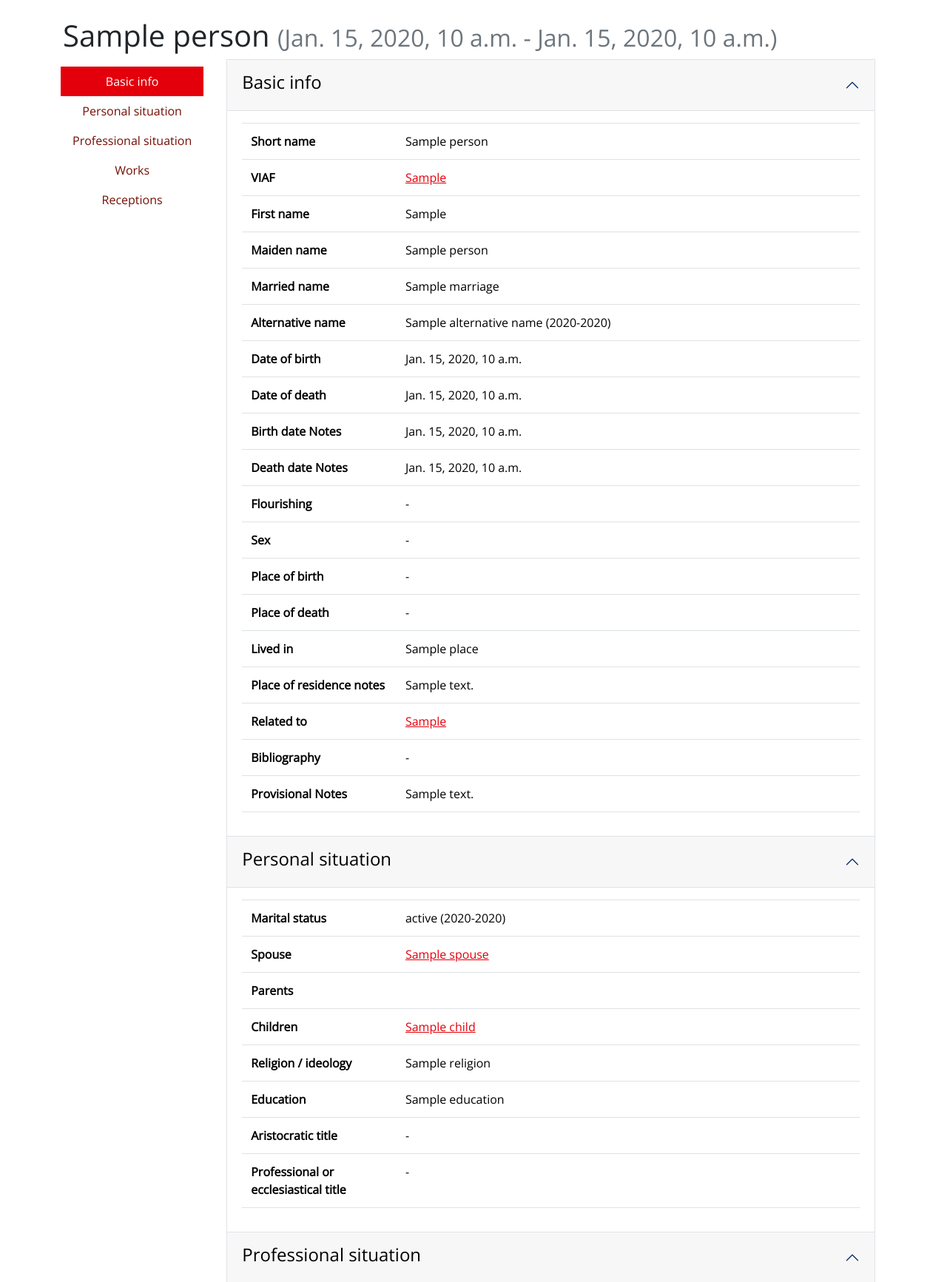
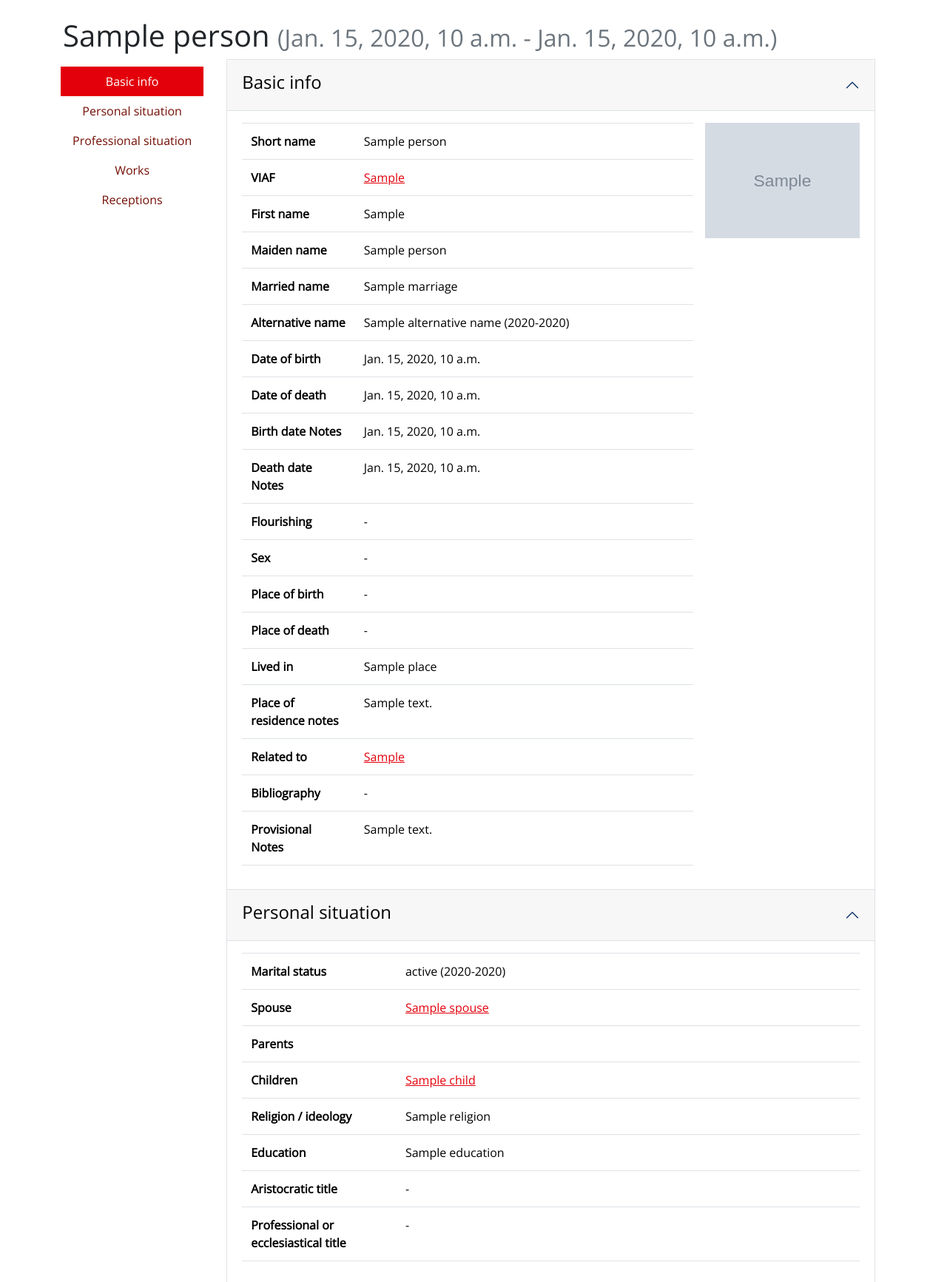
Before and after one commit to tsg-humlab/shewrote, a Django app: template shewrote/templates/shewrote/person.html in a window 1280 px wide. Shown: the part 66-1799 px from the top of the page at 74% size. Run offline with Django 4.2, Linux system fonts and the light colour scheme; the template is opened without the code that fills it: most values are stand-ins (such as "Sample title", 1, 10 or a date in 2020); grey boxes marked "Sample" are stand-in pictures; some libraries are stand-ins or nearby versions.

Commit message:
feat: Add first Reception.image to Person detail view

```diff
--- a/shewrote/templates/shewrote/person.html
+++ b/shewrote/templates/shewrote/person.html
@@ -72,7 +72,8 @@
                             </button>
                         </div>
                         <div id="v-pills-basic-collapse" class="accordion-collapse collapse show">
-                            <div class="accordion-body">
+                            <div class="accordion-body d-flex flex-row">
+                              <div class="flex-fill">
                                 <table class="table">
                                     <tbody>
                                         <tr>
@@ -189,6 +190,14 @@
                                         </tr>
                                     </tbody>
                                 </table>
+                              </div>
+                                {% if image %}
+                                    <div class="w-25 ms-3">
+                                        <a href="{{ image.url }}">
+                                            <img src="{{ image.url }}" class="img-fluid"/>
+                                        </a>
+                                    </div>
+                                {% endif %}
                             </div>
                         </div>
                     </div>
```
Also changed, not shown: shewrote/views.py (+8 -2 lines).
